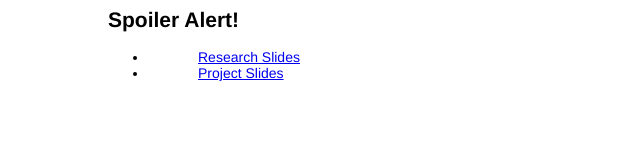
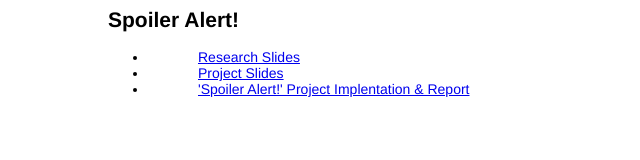
Before and after one commit to jeremymhenry/jeremymhenry.github.io, a plain HTML site: page project/index.html in a window 1280 px wide. Shown: the whole page, without its empty margins (0-640 px from the left). Drawn offline with Linux system fonts and the light colour scheme.

Commit message:
Update index.html

```diff
--- a/project/index.html
+++ b/project/index.html
@@ -25,6 +25,7 @@
 			<ul class="contacts">
 				<li><a href="https://olucdenver-my.sharepoint.com/:p:/g/personal/julio_m_soto_ucdenver_edu/EaIqnesrvTtJplvuxbcaIFEBFXfcvCbBv3efFEUOrr3lWQ?e=TgoJCh">Research Slides</a></li>
 				<li><a href="https://olucdenver-my.sharepoint.com/:p:/g/personal/julio_m_soto_ucdenver_edu/EQpSh7mrQ3BHkjxOboD8flkBCULN4XeIO6eZ6Oos0Exutw?e=1CHvHb">Project Slides</a></li>
+				<li><a href="https://github.com/jeremymhenry/CSCI5593">'Spoiler Alert!' Project Implentation & Report</a></li>
 			</ul>
 		</div>
 
```
